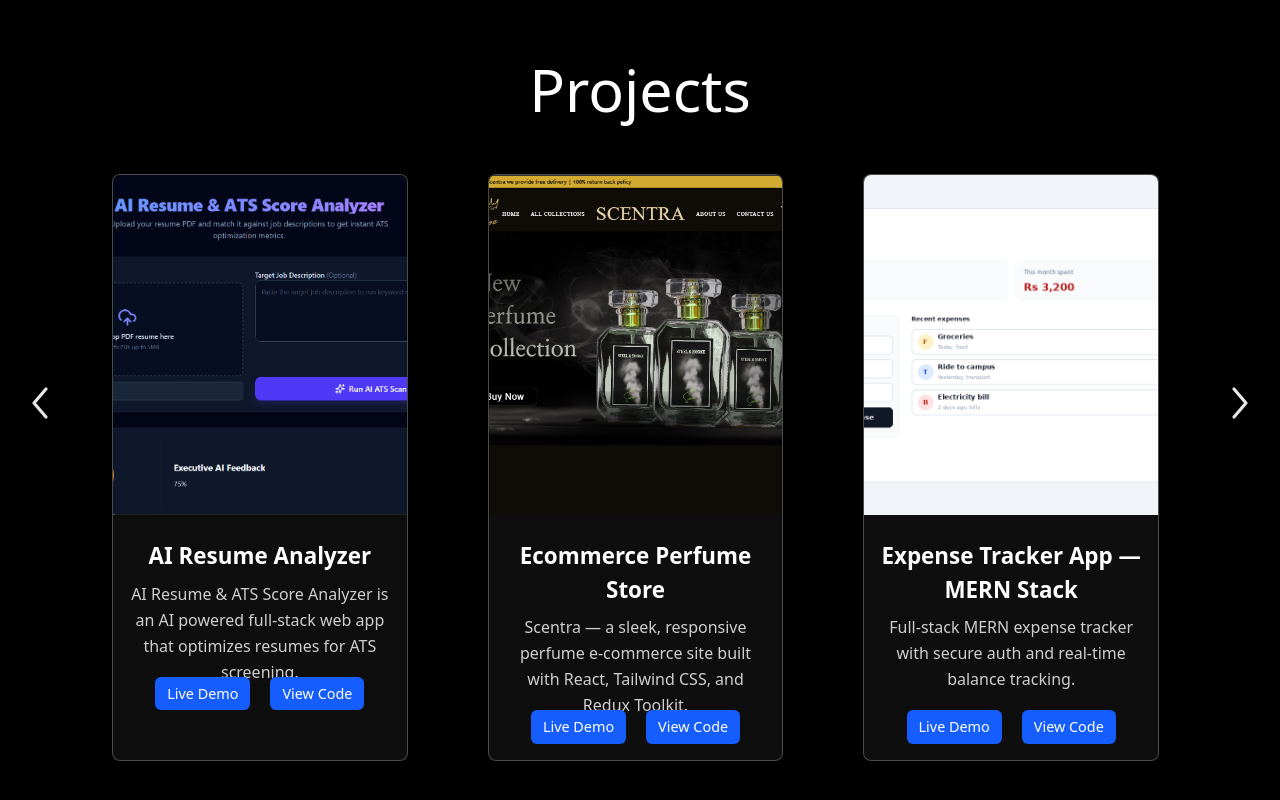
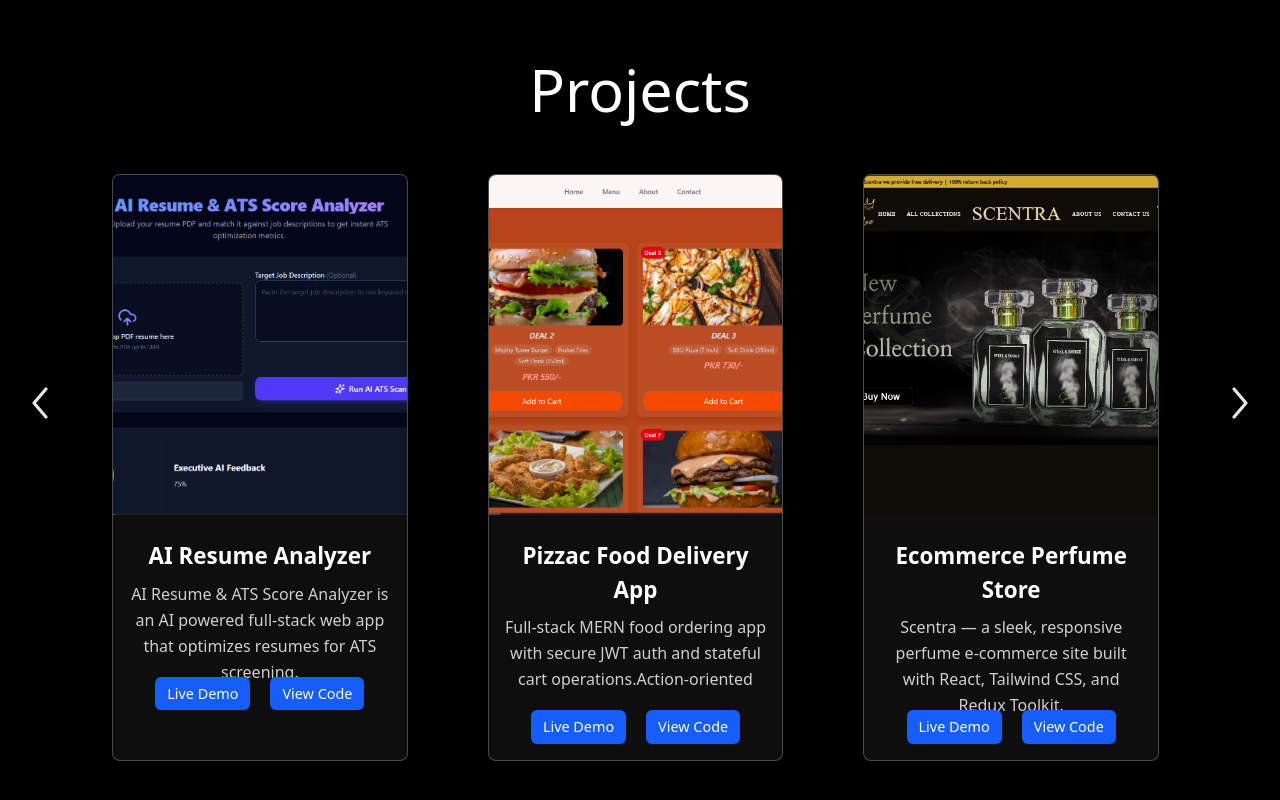
Before and after one commit to HAK1580/My-Portfolio-, a React (Vite) app: page / in a window 1280 px wide. Shown: the part 2098-2898 px from the top of the page. Built offline with nearby package versions, Linux system fonts and the light colour scheme.

Commit message:
updated the projects

```diff
--- a/src/components/Projects.jsx
+++ b/src/components/Projects.jsx
@@ -9,6 +9,14 @@ const Projects = () => {
      image: "/project-imgs/resume-analyzer.PNG",
      demo:"https://ai-resume-analyzer-three-teal.vercel.app/",
      code:"https://github.com/HAK1580/AI-Resume-Analyzer",
+    },
+     {
+       id: 5,
+      title: "Pizzac Food Delivery App ",
+      desc: "Full-stack MERN food ordering app with secure JWT auth and stateful cart operations.Action-oriented",
+     image: "/project-imgs/pizzac.PNG",
+     demo:"https://pizzac-food-app.vercel.app/",
+     code:"https://github.com/HAK1580/pizzac-food-app",
     },
     {
       id: 1,
```
Also changed, not shown: public/project-imgs/pizzac.PNG (added).
